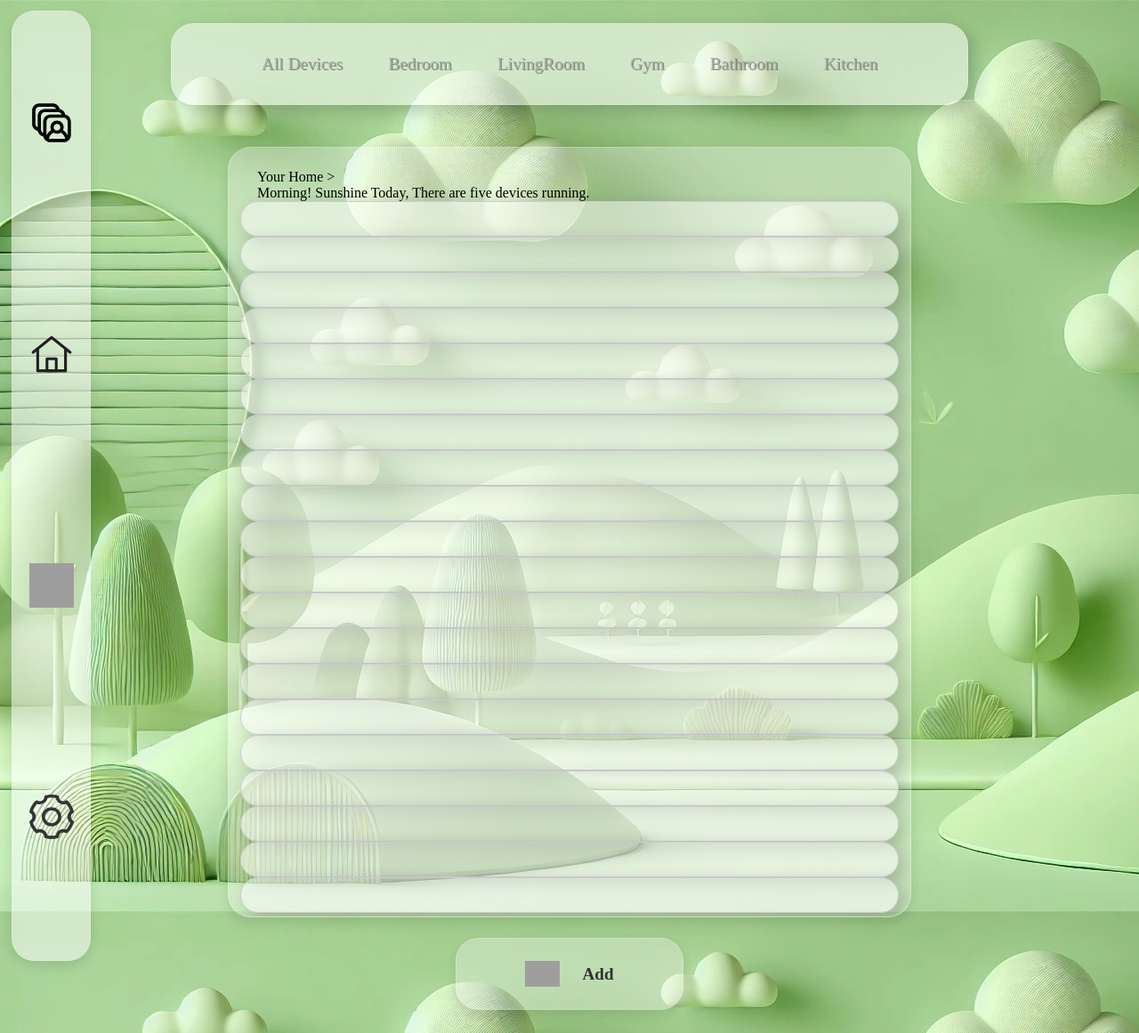
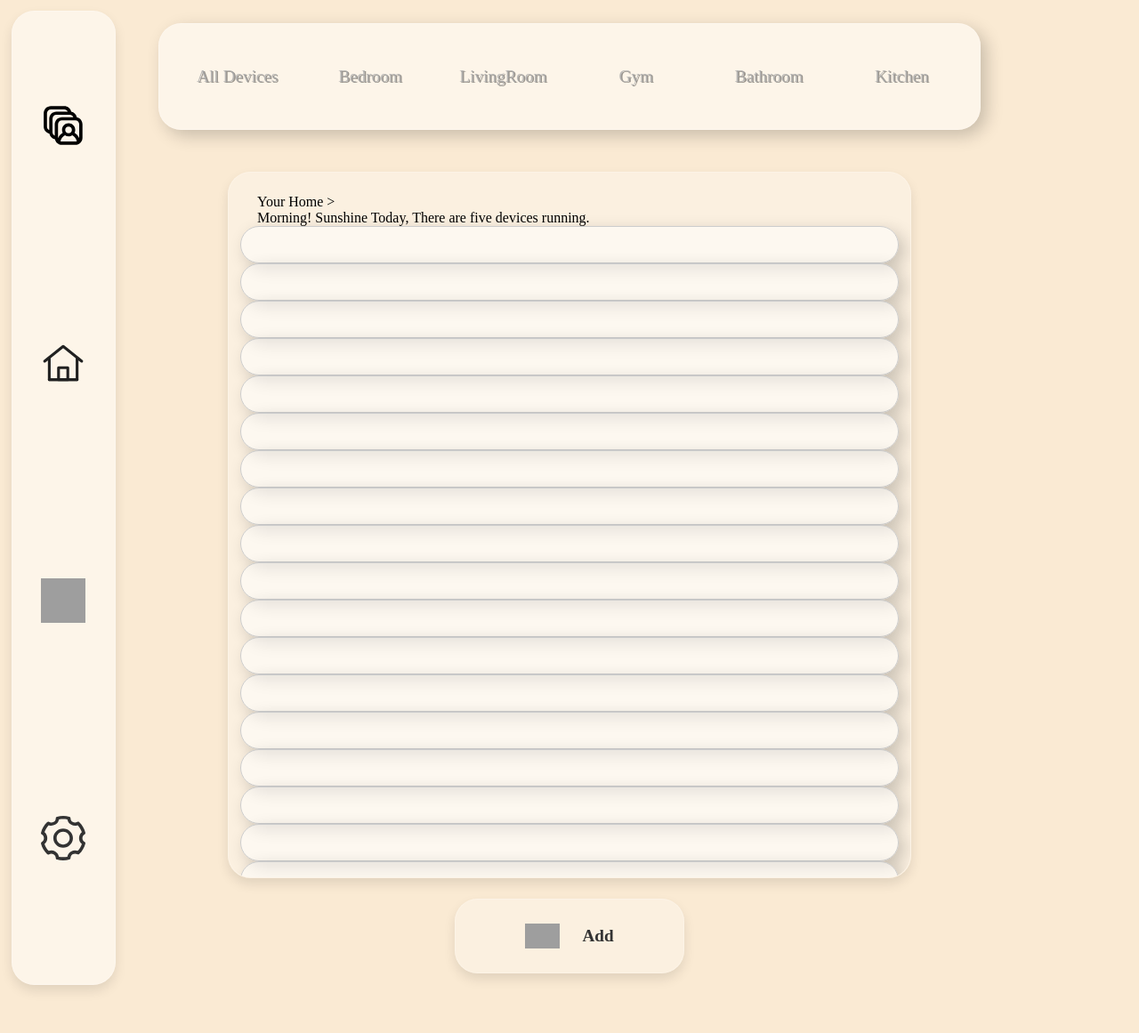
Before and after one commit to QIHANG111/ECOSPHERE, a PHP site: page /public/pages/devicesPage.html in a window 1280 px wide. Shown: the whole page at 89% size. Run offline with PHP 8.4, Linux system fonts and the light colour scheme; grey boxes are pictures that could not be loaded.

Commit message:
change color

```diff
--- a/src/public/css/style.css
+++ b/src/public/css/style.css
@@ -8,12 +8,13 @@
     --button-hover: #0056b3;
     --input-border: #ccc;
     --input-shadow: rgba(0, 0, 0, 0.1);
-    --background-image: url("../images/background.jpg");
+    /*--background-image: url("../images/background.jpg");*/
+    /*--background-color: rgba(255, 239, 213);*/
 }
 
 /* Define CSS variables for dark mode */
 .dark-mode {
-    --background-color: #121212;
+    /*--background-color: #121212;*/
     --text-color: #ffffff;
     --sidebar-background: rgba(30, 30, 30, 0.7);
     --card-background: rgba(30, 30, 30, 0.7);
@@ -26,7 +27,7 @@
 
 body {
     margin: 0;
-    background-image: var(--background-image);
+    background-color: rgb(250, 234, 211);
     align-items: flex-start;
     justify-content: flex-start;
     display: flex;
@@ -37,7 +38,7 @@ body {
 .sidebar {
     color: var(--text-color);
     border-radius: 2vw; /* Rounded corners on all sides */
-    background-color: var(--sidebar-background);
+    background-color: rgb(255, 255, 255,0.5); /* Semi-transparent background */
     width: 7vw; /* Initial sidebar width */
     height: 92vh; /* Reduce height to leave space around edges */
     box-shadow: 0 0.5vw 1vw rgba(0, 0, 0, 0.1);
@@ -145,7 +146,8 @@ body {
 
 
 .normalCard {
-    background-color: rgba(255, 255, 255, 0.4);
+    /*background-color: rgba(255, 255, 255, 0.4);*/
+    background-color: rgba(255, 255, 255, 0.5);
     box-shadow: 0 2vw 4vw rgba(0, 0, 0, 0.1);
     backdrop-filter: blur(0.5vw);
     border-radius: 3vw;
--- a/src/public/pages/devicesPage.html
+++ b/src/public/pages/devicesPage.html
@@ -5,19 +5,6 @@
     <title>devicePage</title>
     <link rel="stylesheet" href="../css/style.css">
     <style>
-        * {
-            margin: 0;
-            padding: 0;
-            box-sizing: border-box;
-        }
-
-        body {
-            margin: 0;
-            background-image: url("../images/background.jpg");
-            align-items: flex-start;
-            justify-content: flex-start;
-            display: flex;
-        }
 
         .container {
             display: flex;
@@ -33,8 +20,8 @@
             padding: 2vw;
             justify-content: center;
             align-items: center;
-            min-height: 100%;
-            background-color: rgba(0, 255, 0, 0.1);
+            height: 92vh;
+
         }
 
         .content > div {
@@ -148,7 +135,6 @@
 
         .selection-Bar {
             display: flex;
-            gap: 3vw;
             justify-content: center;
             margin-bottom: 2vh;
             background-color: rgba(255, 255, 255, 0.3);
@@ -160,9 +146,7 @@
         }
 
         .selection-Bar:hover {
-            gap: 4vw;
-            background-color: rgba(255, 255, 255, 0.5);
-            box-shadow: 0 0.5vw 1.5vw rgba(0, 0, 0, 0.2);
+            height: 1vh;
         }
 
         .nav-button {
@@ -212,8 +196,6 @@
 </head>
 
 <body>
-<div class="container">
-
 <div class="sidebar">
     <div class="menu-item" data-target="/pages/usersPage.html">
         <div class = ui-menu-icon>
@@ -240,16 +222,21 @@
         <div class="menu-text">Settings</div>
     </div>
 </div>
-
-
+<div class="container">
     <div class="content">
         <div class="selection-Bar">
-            <a href="../pages/devicesPage.html" class="nav-button">All Devices</a>
-            <a href="../pages/Bedroom.html" class="nav-button">Bedroom</a>
-            <a href="../pages/Living-Room.html" class="nav-button">LivingRoom</a>
-            <a href="../pages/GymPage.html" class="nav-button">Gym</a>
-            <a href="../pages/Bathroom.html" class="nav-button">Bathroom</a>
-            <a href="../pages/Kitchen.html" class="nav-button">Kitchen</a>
+            <div class="menu-item" data-target="/pages/devicesPage.html">
+            <a href="../pages/devicesPage.html" class="nav-button">All Devices</a></div>
+            <div class="menu-item"style="height: 10vh" data-target="/pages/Bedroom.html">
+                <a href="../pages/Bedroom.html" class="nav-button">Bedroom</a></div>
+            <div class="menu-item"style="height: 10vh" data-target="/pages/Living-Room.html">
+                <a href="../pages/Living-Room.html" class="nav-button">LivingRoom</a></div>
+            <div class="menu-item"style="height: 10vh" data-target="/pages/GymPage.html">
+                <a href="../pages/GymPage.html" class="nav-button">Gym</a></div>
+            <div class="menu-item"style="height: 10vh" data-target="/pages/Bathroom.html">
+                <a href="../pages/Bathroom.html" class="nav-button">Bathroom</a></div>
+            <div class="menu-item"style="height: 10vh" data-target="/pages/Kitchen.html">
+                <a href="../pages/Kitchen.html" class="nav-button">Kitchen</a></div>
         </div>
 
         <div class="main-box">
--- a/src/routes/appRoutes.js
+++ b/src/routes/appRoutes.js
@@ -4,7 +4,7 @@ const router = express.Router();
 
 // Route to serve the HTML page
 router.get('/', (req, res) => {
-    res.sendFile(path.join(__dirname, '../public/pages/loginPage.html'));
+    res.sendFile(path.join(__dirname, '../public/pages/homePage.html'));
 });
 
 // Example API endpoint to get mock data
```
Also changed, not shown: src/public/images/darkBackground.jpg. Lines whose indentation alone changed are shown as unchanged.
